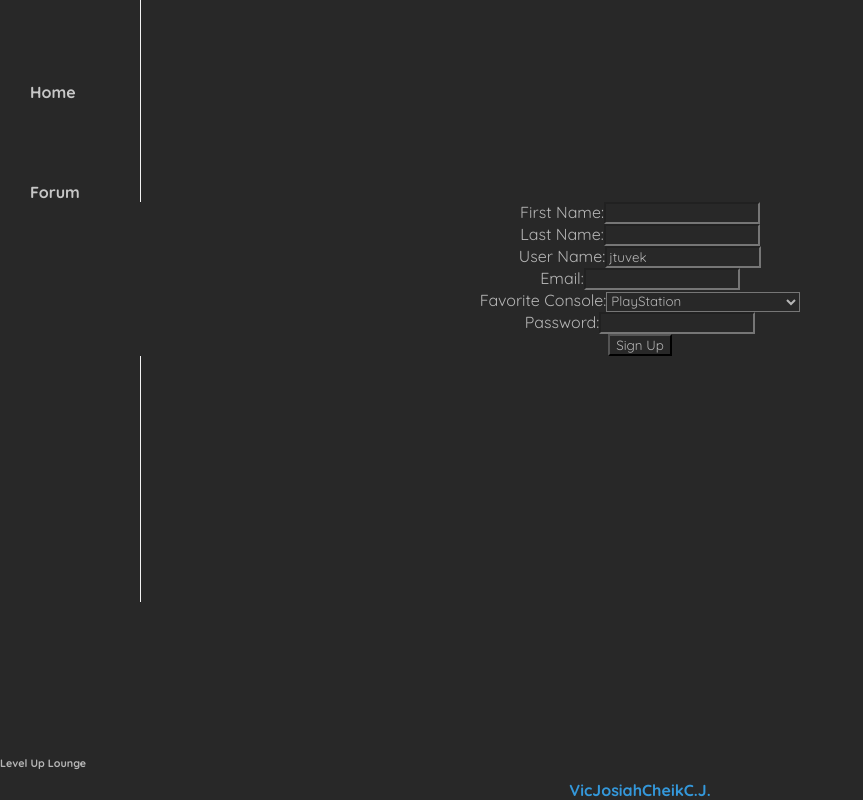
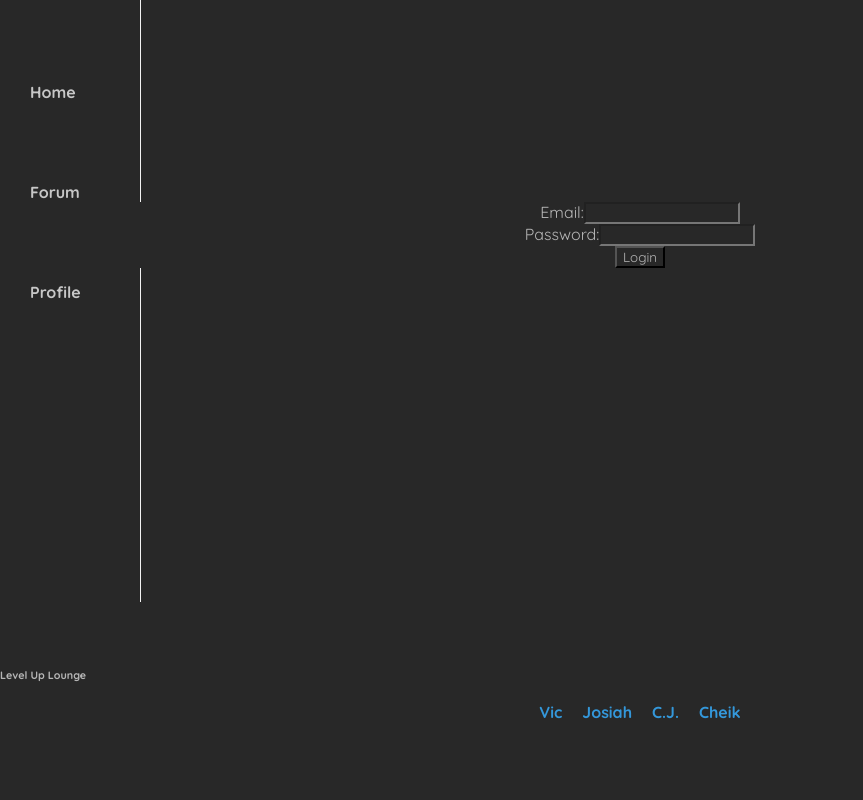
Before and after one commit to jtuvek/Level-Up-Lounge, a React (Vite) app in the folder client/: page /login in a window 1280 px wide. Shown: the part 258-1058 px from the top of the page, without its empty margins (0-863 px from the left). After the commit the page ends 990 px from the top, so only its background shows below. Built offline with nearby package versions, Linux system fonts and the light colour scheme.

Commit message:
login form and fixed some styling

```diff
--- /dev/null
+++ b/client/src/components/LoginForm.jsx
@@ -0,0 +1,68 @@
+import React, { useState } from 'react';
+import { LOGIN_USER } from '../utils/mutations';
+import { useMutation } from '@apollo/client';
+
+const LoginForm = () => {
+  const [formData, setFormData] = useState({
+    email: '',
+    password: ''
+  });
+
+  const [loginUser, { error }] = useMutation(LOGIN_USER);
+
+  const handleChange = (e) => {
+    const { name, value } = e.target;
+    setFormData({
+      ...formData,
+      [name]: value
+    });
+  };
+
+  const handleSubmit = async (e) => {
+    e.preventDefault();
+
+    try {
+      const { data } = await loginUser({
+        variables: { ...formData },
+      });
+
+      // Handle the response or update the UI as needed
+      console.log('Login successful:', data.loginUser);
+    } catch (error) {
+      // Handle error (display error message, log, etc.)
+      console.error('Error during login:', error);
+    }
+  };
+
+  return (
+    <form className="loginContainer" onSubmit={handleSubmit}>
+      <div>
+        <label htmlFor="email">Email:</label>
+        <input
+          type="email"
+          id="email"
+          name="email"
+          value={formData.email}
+          onChange={handleChange}
+          required
+        />
+      </div>
+
+      <div>
+        <label htmlFor="password">Password:</label>
+        <input
+          type="password"
+          id="password"
+          name="password"
+          value={formData.password}
+          onChange={handleChange}
+          required
+        />
+      </div>
+
+      <button type="submit">Login</button>
+    </form>
+  );
+};
+
+export default LoginForm;
--- a/client/src/components/SignUpForm.jsx
+++ b/client/src/components/SignUpForm.jsx
@@ -6,9 +6,9 @@
     const [formData, setFormData] = useState({
       firstName: '',
       lastName: '',
-      userName: 'jtuvek',
+      userName: '',
       email: '',
-      favConsole: 'PLAYSTATION', // Updated to use a dropdown
+      favConsole: '', // Updated to use a dropdown
       password: ''
     });
 
--- a/client/src/components/footer.jsx
+++ b/client/src/components/footer.jsx
@@ -3,10 +3,10 @@
         <footer className="footer">
             <h6>Level Up Lounge    </h6>
             <div className="footer-links">
-                <a href="/" className="">Vic   </a>
-                <a href="/" className="">Josiah   </a>
-                <a href="/" className="">Cheik   </a>
-                <a href="/" className="">C.J.   </a>
+                <a href="/" className="vicfoot">Vic</a>
+                <a href="/" className="josiahfoot">Josiah</a>
+                <a href="/" className="cjfoot">C.J.</a>
+                <a href="/" className="cheikfoot">Cheik</a>
             </div>
         </footer>
     );
--- a/client/src/index.css
+++ b/client/src/index.css
@@ -58,6 +58,22 @@
   margin: 10px;
 }
 
+.vicfoot {
+  margin: 10px;
+}
+
+.josiahfoot {
+  margin: 10px;
+}
+
+.cjfoot {
+  margin: 10px;
+}
+
+.cheikfoot {
+  margin: 10px;
+}
+
 .footer {
   .footer {
     position: fixed;
@@ -109,7 +125,7 @@
 
 .home {
   text-align: center;
-  position: relative; top: -700px;
+  position: relative; top: -400px;
 }
 
 .join-btn {
@@ -144,3 +160,13 @@
   text-align: center;
   position: relative; top: -400px;
 }
+
+.loginContainer {
+  display: flex;
+  flex-direction: column;
+  align-items: center;
+  justify-content: center;
+  height: 100%;
+  text-align: center;
+  position: relative; top: -400px;
+}
--- a/client/src/main.jsx
+++ b/client/src/main.jsx
@@ -7,6 +7,7 @@
 import ProfilePage from './components/pages/ProfilePage.jsx'
 import Forums from './components/pages/Forums.jsx'
 import SignUpForm from './components/SignUpForm.jsx'
+import LoginForm from './components/LoginForm.jsx';
 
 
 const router = createBrowserRouter([
@@ -35,7 +36,7 @@
       },
       {
         path: "login",
-        element: <SignUpForm />,
+        element: <LoginForm />,
       }
 
 
```
Also changed, not shown: 1 other file (tests, documents, lock files or other folders).
